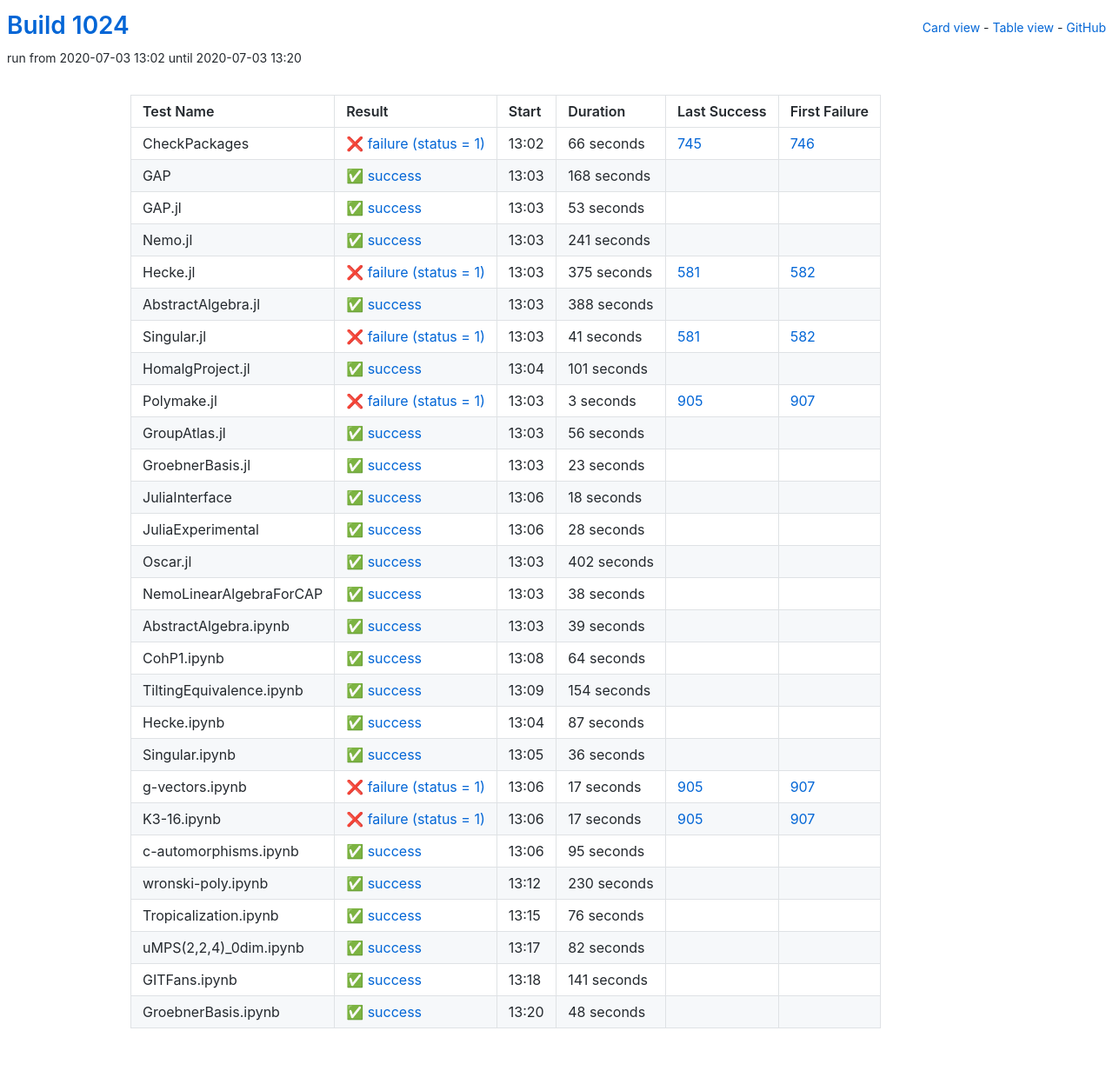
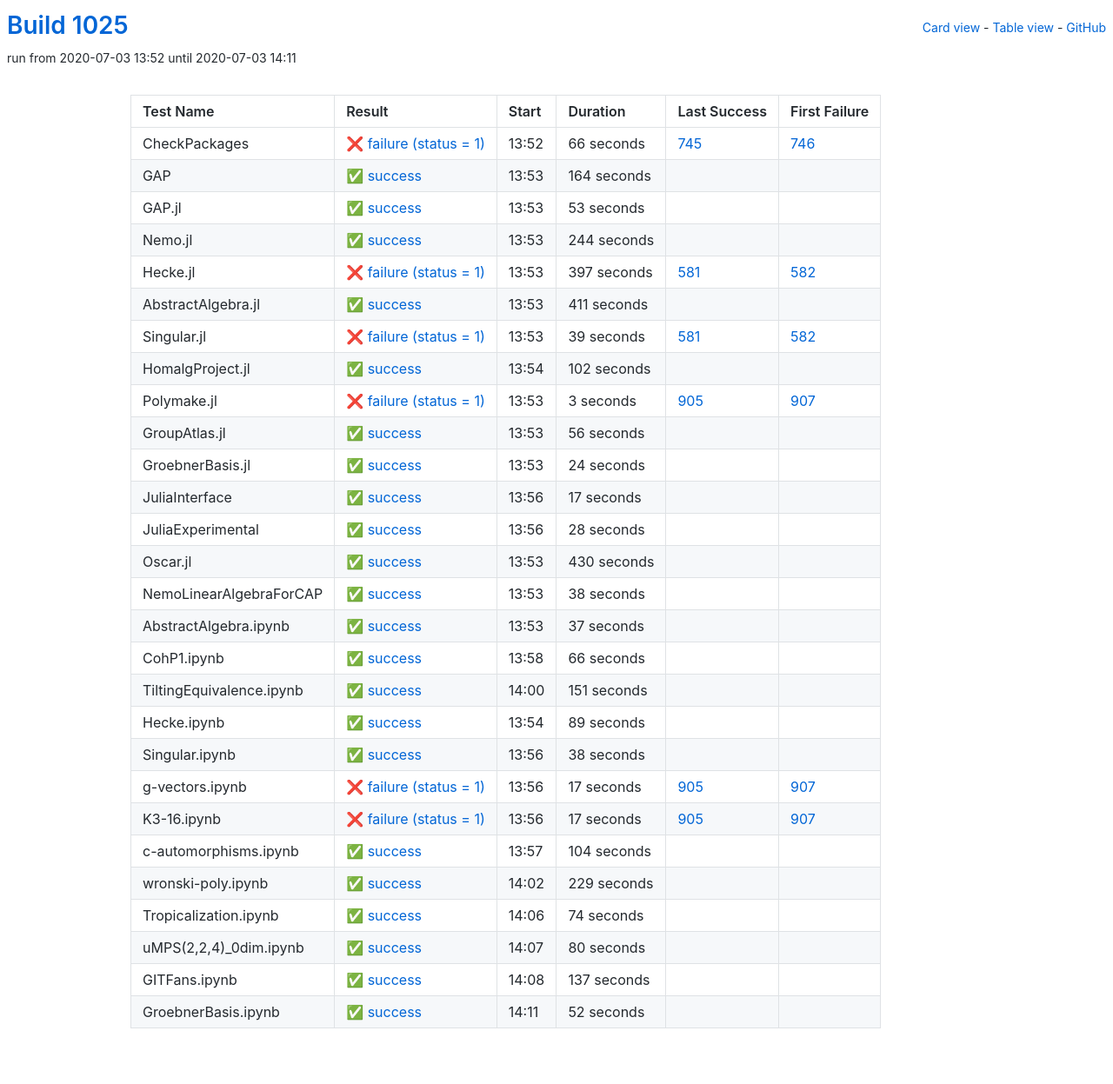
Before and after one commit to oscar-system/oscar-ci-status-1.4, a Jekyll site: the page built from table.html, in a window 1280 px wide. Shown: the whole page at 87% size. Built offline with Jekyll 4.4.1, drawn with Linux system fonts in a browser that asks for light colours.

Commit message:
Build #1025

```diff
--- a/_data/ci.yml
+++ b/_data/ci.yml
@@ -1,6 +1,6 @@
 ---
-build: 1024
-build_url: https://oscarci.mathematik.uni-kl.de/job/oscar-julia-1.4/1024/
+build: 1025
+build_url: https://oscarci.mathematik.uni-kl.de/job/oscar-julia-1.4/1025/
 job: oscar-julia-1.4
 organization: oscar-system
 repo: oscar-ci-status-1.4
@@ -8,8 +8,8 @@ repourl: https://github.com/oscar-system/oscar-ci-status-1.4
 tests:
 - name: CheckPackages
   id: checkpackages
-  log: https://oscarci.mathematik.uni-kl.de/job/oscar-julia-1.4/1024/artifact/logs/build-1024/CheckPackages.log
-  start: 2020-07-03 13:02
+  log: https://oscarci.mathematik.uni-kl.de/job/oscar-julia-1.4/1025/artifact/logs/build-1025/CheckPackages.log
+  start: 2020-07-03 13:52
   success: false
   exitcode: 1
   status: failure
@@ -20,20 +20,20 @@ tests:
   first_failure_url: https://oscarci.mathematik.uni-kl.de/job/oscar-julia-1.4/746/
 - name: GAP
   id: gap
-  log: https://oscarci.mathematik.uni-kl.de/job/oscar-julia-1.4/1024/artifact/logs/build-1024/GAP.log
-  start: 2020-07-03 13:03
+  log: https://oscarci.mathematik.uni-kl.de/job/oscar-julia-1.4/1025/artifact/logs/build-1025/GAP.log
+  start: 2020-07-03 13:53
   success: true
   exitcode: 0
   status: success
-  duration: 168
+  duration: 164
   last_success: false
   last_success_url:
   first_failure: false
   first_failure_url:
 - name: GAP.jl
   id: gap-jl
-  log: https://oscarci.mathematik.uni-kl.de/job/oscar-julia-1.4/1024/artifact/logs/build-1024/GAP.jl.log
-  start: 2020-07-03 13:03
+  log: https://oscarci.mathematik.uni-kl.de/job/oscar-julia-1.4/1025/artifact/logs/build-1025/GAP.jl.log
+  start: 2020-07-03 13:53
   success: true
   exitcode: 0
   status: success
@@ -44,68 +44,68 @@ tests:
   first_failure_url:
 - name: Nemo.jl
   id: nemo-jl
-  log: https://oscarci.mathematik.uni-kl.de/job/oscar-julia-1.4/1024/artifact/logs/build-1024/Nemo.jl.log
-  start: 2020-07-03 13:03
+  log: https://oscarci.mathematik.uni-kl.de/job/oscar-julia-1.4/1025/artifact/logs/build-1025/Nemo.jl.log
+  start: 2020-07-03 13:53
   success: true
   exitcode: 0
   status: success
-  duration: 241
+  duration: 244
   last_success: false
   last_success_url:
   first_failure: false
   first_failure_url:
 - name: Hecke.jl
   id: hecke-jl
-  log: https://oscarci.mathematik.uni-kl.de/job/oscar-julia-1.4/1024/artifact/logs/build-1024/Hecke.jl.log
-  start: 2020-07-03 13:03
+  log: https://oscarci.mathematik.uni-kl.de/job/oscar-julia-1.4/1025/artifact/logs/build-1025/Hecke.jl.log
+  start: 2020-07-03 13:53
   success: false
   exitcode: 1
   status: failure
-  duration: 375
+  duration: 397
   last_success: 581
   last_success_url: https://oscarci.mathematik.uni-kl.de/job/oscar-julia-1.4/581/
   first_failure: 582
   first_failure_url: https://oscarci.mathematik.uni-kl.de/job/oscar-julia-1.4/582/
 - name: AbstractAlgebra.jl
   id: abstractalgebra-jl
-  log: https://oscarci.mathematik.uni-kl.de/job/oscar-julia-1.4/1024/artifact/logs/build-1024/AbstractAlgebra.jl.log
-  start: 2020-07-03 13:03
+  log: https://oscarci.mathematik.uni-kl.de/job/oscar-julia-1.4/1025/artifact/logs/build-1025/AbstractAlgebra.jl.log
+  start: 2020-07-03 13:53
   success: true
   exitcode: 0
   status: success
-  duration: 388
+  duration: 411
   last_success: false
   last_success_url:
   first_failure: false
   first_failure_url:
 - name: Singular.jl
   id: singular-jl
-  log: https://oscarci.mathematik.uni-kl.de/job/oscar-julia-1.4/1024/artifact/logs/build-1024/Singular.jl.log
-  start: 2020-07-03 13:03
+  log: https://oscarci.mathematik.uni-kl.de/job/oscar-julia-1.4/1025/artifact/logs/build-1025/Singular.jl.log
+  start: 2020-07-03 13:53
   success: false
   exitcode: 1
   status: failure
-  duration: 41
+  duration: 39
   last_success: 581
   last_success_url: https://oscarci.mathematik.uni-kl.de/job/oscar-julia-1.4/581/
   first_failure: 582
   first_failure_url: https://oscarci.mathematik.uni-kl.de/job/oscar-julia-1.4/582/
 - name: HomalgProject.jl
   id: homalgproject-jl
-  log: https://oscarci.mathematik.uni-kl.de/job/oscar-julia-1.4/1024/artifact/logs/build-1024/HomalgProject.jl.log
-  start: 2020-07-03 13:04
+  log: https://oscarci.mathematik.uni-kl.de/job/oscar-julia-1.4/1025/artifact/logs/build-1025/HomalgProject.jl.log
+  start: 2020-07-03 13:54
   success: true
   exitcode: 0
   status: success
-  duration: 101
+  duration: 102
   last_success: false
   last_success_url:
   first_failure: false
   first_failure_url:
 - name: Polymake.jl
   id: polymake-jl
-  log: https://oscarci.mathematik.uni-kl.de/job/oscar-julia-1.4/1024/artifact/logs/build-1024/Polymake.jl.log
-  start: 2020-07-03 13:03
+  log: https://oscarci.mathematik.uni-kl.de/job/oscar-julia-1.4/1025/artifact/logs/build-1025/Polymake.jl.log
+  start: 2020-07-03 13:53
   success: false
   exitcode: 1
   status: failure
@@ -116,8 +116,8 @@ tests:
   first_failure_url: https://oscarci.mathematik.uni-kl.de/job/oscar-julia-1.4/907/
 - name: GroupAtlas.jl
   id: groupatlas-jl
-  log: https://oscarci.mathematik.uni-kl.de/job/oscar-julia-1.4/1024/artifact/logs/build-1024/GroupAtlas.jl.log
-  start: 2020-07-03 13:03
+  log: https://oscarci.mathematik.uni-kl.de/job/oscar-julia-1.4/1025/artifact/logs/build-1025/GroupAtlas.jl.log
+  start: 2020-07-03 13:53
   success: true
   exitcode: 0
   status: success
@@ -128,32 +128,32 @@ tests:
   first_failure_url:
 - name: GroebnerBasis.jl
   id: groebnerbasis-jl
-  log: https://oscarci.mathematik.uni-kl.de/job/oscar-julia-1.4/1024/artifact/logs/build-1024/GroebnerBasis.jl.log
-  start: 2020-07-03 13:03
+  log: https://oscarci.mathematik.uni-kl.de/job/oscar-julia-1.4/1025/artifact/logs/build-1025/GroebnerBasis.jl.log
+  start: 2020-07-03 13:53
   success: true
   exitcode: 0
   status: success
-  duration: 23
+  duration: 24
   last_success: false
   last_success_url:
   first_failure: false
   first_failure_url:
 - name: JuliaInterface
   id: juliainterface
-  log: https://oscarci.mathematik.uni-kl.de/job/oscar-julia-1.4/1024/artifact/logs/build-1024/JuliaInterface.log
-  start: 2020-07-03 13:06
+  log: https://oscarci.mathematik.uni-kl.de/job/oscar-julia-1.4/1025/artifact/logs/build-1025/JuliaInterface.log
+  start: 2020-07-03 13:56
   success: true
   exitcode: 0
   status: success
-  duration: 18
+  duration: 17
   last_success: false
   last_success_url:
   first_failure: false
   first_failure_url:
 - name: JuliaExperimental
   id: juliaexperimental
-  log: https://oscarci.mathematik.uni-kl.de/job/oscar-julia-1.4/1024/artifact/logs/build-1024/JuliaExperimental.log
-  start: 2020-07-03 13:06
+  log: https://oscarci.mathematik.uni-kl.de/job/oscar-julia-1.4/1025/artifact/logs/build-1025/JuliaExperimental.log
+  start: 2020-07-03 13:56
   success: true
   exitcode: 0
   status: success
@@ -164,20 +164,20 @@ tests:
   first_failure_url:
 - name: Oscar.jl
   id: oscar-jl
-  log: https://oscarci.mathematik.uni-kl.de/job/oscar-julia-1.4/1024/artifact/logs/build-1024/Oscar.jl.log
-  start: 2020-07-03 13:03
+  log: https://oscarci.mathematik.uni-kl.de/job/oscar-julia-1.4/1025/artifact/logs/build-1025/Oscar.jl.log
+  start: 2020-07-03 13:53
   success: true
   exitcode: 0
   status: success
-  duration: 402
+  duration: 430
   last_success: false
   last_success_url:
   first_failure: false
   first_failure_url:
 - name: NemoLinearAlgebraForCAP
   id: nemolinearalgebraforcap
-  log: https://oscarci.mathematik.uni-kl.de/job/oscar-julia-1.4/1024/artifact/logs/build-1024/NemoLinearAlgebraForCAP.log
-  start: 2020-07-03 13:03
+  log: https://oscarci.mathematik.uni-kl.de/job/oscar-julia-1.4/1025/artifact/logs/build-1025/NemoLinearAlgebraForCAP.log
+  start: 2020-07-03 13:53
   success: true
   exitcode: 0
   status: success
@@ -188,68 +188,68 @@ tests:
   first_failure_url:
 - name: AbstractAlgebra.ipynb
   id: abstractalgebra-ipynb
-  log: https://oscarci.mathematik.uni-kl.de/job/oscar-julia-1.4/1024/artifact/logs/build-1024/AbstractAlgebra.ipynb.log
-  start: 2020-07-03 13:03
+  log: https://oscarci.mathematik.uni-kl.de/job/oscar-julia-1.4/1025/artifact/logs/build-1025/AbstractAlgebra.ipynb.log
+  start: 2020-07-03 13:53
   success: true
   exitcode: 0
   status: success
-  duration: 39
+  duration: 37
   last_success: false
   last_success_url:
   first_failure: false
   first_failure_url:
 - name: CohP1.ipynb
   id: cohp1-ipynb
-  log: https://oscarci.mathematik.uni-kl.de/job/oscar-julia-1.4/1024/artifact/logs/build-1024/CohP1.ipynb.log
-  start: 2020-07-03 13:08
+  log: https://oscarci.mathematik.uni-kl.de/job/oscar-julia-1.4/1025/artifact/logs/build-1025/CohP1.ipynb.log
+  start: 2020-07-03 13:58
   success: true
   exitcode: 0
   status: success
-  duration: 64
+  duration: 66
   last_success: false
   last_success_url:
   first_failure: false
   first_failure_url:
 - name: TiltingEquivalence.ipynb
   id: tiltingequivalence-ipynb
-  log: https://oscarci.mathematik.uni-kl.de/job/oscar-julia-1.4/1024/artifact/logs/build-1024/TiltingEquivalence.ipynb.log
-  start: 2020-07-03 13:09
+  log: https://oscarci.mathematik.uni-kl.de/job/oscar-julia-1.4/1025/artifact/logs/build-1025/TiltingEquivalence.ipynb.log
+  start: 2020-07-03 14:00
   success: true
   exitcode: 0
   status: success
-  duration: 154
+  duration: 151
   last_success: false
   last_success_url:
   first_failure: false
   first_failure_url:
 - name: Hecke.ipynb
   id: hecke-ipynb
-  log: https://oscarci.mathematik.uni-kl.de/job/oscar-julia-1.4/1024/artifact/logs/build-1024/Hecke.ipynb.log
-  start: 2020-07-03 13:04
+  log: https://oscarci.mathematik.uni-kl.de/job/oscar-julia-1.4/1025/artifact/logs/build-1025/Hecke.ipynb.log
+  start: 2020-07-03 13:54
   success: true
   exitcode: 0
   status: success
-  duration: 87
+  duration: 89
   last_success: false
   last_success_url:
   first_failure: false
   first_failure_url:
 - name: Singular.ipynb
   id: singular-ipynb
-  log: https://oscarci.mathematik.uni-kl.de/job/oscar-julia-1.4/1024/artifact/logs/build-1024/Singular.ipynb.log
-  start: 2020-07-03 13:05
+  log: https://oscarci.mathematik.uni-kl.de/job/oscar-julia-1.4/1025/artifact/logs/build-1025/Singular.ipynb.log
+  start: 2020-07-03 13:56
   success: true
   exitcode: 0
   status: success
-  duration: 36
+  duration: 38
   last_success: false
   last_success_url:
   first_failure: false
   first_failure_url:
 - name: g-vectors.ipynb
   id: g-vectors-ipynb
-  log: https://oscarci.mathematik.uni-kl.de/job/oscar-julia-1.4/1024/artifact/logs/build-1024/g-vectors.ipynb.log
-  start: 2020-07-03 13:06
+  log: https://oscarci.mathematik.uni-kl.de/job/oscar-julia-1.4/1025/artifact/logs/build-1025/g-vectors.ipynb.log
+  start: 2020-07-03 13:56
   success: false
   exitcode: 1
   status: failure
@@ -260,8 +260,8 @@ tests:
   first_failure_url: https://oscarci.mathematik.uni-kl.de/job/oscar-julia-1.4/907/
 - name: K3-16.ipynb
   id: k3-16-ipynb
-  log: https://oscarci.mathematik.uni-kl.de/job/oscar-julia-1.4/1024/artifact/logs/build-1024/K3-16.ipynb.log
-  start: 2020-07-03 13:06
+  log: https://oscarci.mathematik.uni-kl.de/job/oscar-julia-1.4/1025/artifact/logs/build-1025/K3-16.ipynb.log
+  start: 2020-07-03 13:56
   success: false
   exitcode: 1
   status: failure
@@ -272,72 +272,72 @@ tests:
   first_failure_url: https://oscarci.mathematik.uni-kl.de/job/oscar-julia-1.4/907/
 - name: c-automorphisms.ipynb
   id: c-automorphisms-ipynb
-  log: https://oscarci.mathematik.uni-kl.de/job/oscar-julia-1.4/1024/artifact/logs/build-1024/c-automorphisms.ipynb.log
-  start: 2020-07-03 13:06
+  log: https://oscarci.mathematik.uni-kl.de/job/oscar-julia-1.4/1025/artifact/logs/build-1025/c-automorphisms.ipynb.log
+  start: 2020-07-03 13:57
   success: true
   exitcode: 0
   status: success
-  duration: 95
+  duration: 104
   last_success: false
   last_success_url:
   first_failure: false
   first_failure_url:
 - name: wronski-poly.ipynb
   id: wronski-poly-ipynb
-  log: https://oscarci.mathematik.uni-kl.de/job/oscar-julia-1.4/1024/artifact/logs/build-1024/wronski-poly.ipynb.log
-  start: 2020-07-03 13:12
+  log: https://oscarci.mathematik.uni-kl.de/job/oscar-julia-1.4/1025/artifact/logs/build-1025/wronski-poly.ipynb.log
+  start: 2020-07-03 14:02
   success: true
   exitcode: 0
   status: success
-  duration: 230
+  duration: 229
   last_success: false
   last_success_url:
   first_failure: false
   first_failure_url:
 - name: Tropicalization.ipynb
   id: tropicalization-ipynb
-  log: https://oscarci.mathematik.uni-kl.de/job/oscar-julia-1.4/1024/artifact/logs/build-1024/Tropicalization.ipynb.log
-  start: 2020-07-03 13:15
+  log: https://oscarci.mathematik.uni-kl.de/job/oscar-julia-1.4/1025/artifact/logs/build-1025/Tropicalization.ipynb.log
+  start: 2020-07-03 14:06
   success: true
   exitcode: 0
   status: success
-  duration: 76
+  duration: 74
   last_success: false
   last_success_url:
   first_failure: false
   first_failure_url:
 - name: uMPS(2,2,4)_0dim.ipynb
   id: umps-2-2-4-0dim-ipynb
-  log: https://oscarci.mathematik.uni-kl.de/job/oscar-julia-1.4/1024/artifact/logs/build-1024/uMPS-2-2-4-_0dim.ipynb.log
-  start: 2020-07-03 13:17
+  log: https://oscarci.mathematik.uni-kl.de/job/oscar-julia-1.4/1025/artifact/logs/build-1025/uMPS-2-2-4-_0dim.ipynb.log
+  start: 2020-07-03 14:07
   success: true
   exitcode: 0
   status: success
-  duration: 82
+  duration: 80
   last_success: false
   last_success_url:
   first_failure: false
   first_failure_url:
 - name: GITFans.ipynb
   id: gitfans-ipynb
-  log: https://oscarci.mathematik.uni-kl.de/job/oscar-julia-1.4/1024/artifact/logs/build-1024/GITFans.ipynb.log
-  start: 2020-07-03 13:18
+  log: https://oscarci.mathematik.uni-kl.de/job/oscar-julia-1.4/1025/artifact/logs/build-1025/GITFans.ipynb.log
+  start: 2020-07-03 14:08
   success: true
   exitcode: 0
   status: success
-  duration: 141
+  duration: 137
   last_success: false
   last_success_url:
   first_failure: false
   first_failure_url:
 - name: GroebnerBasis.ipynb
   id: groebnerbasis-ipynb
-  log: https://oscarci.mathematik.uni-kl.de/job/oscar-julia-1.4/1024/artifact/logs/build-1024/GroebnerBasis.ipynb.log
-  start: 2020-07-03 13:20
+  log: https://oscarci.mathematik.uni-kl.de/job/oscar-julia-1.4/1025/artifact/logs/build-1025/GroebnerBasis.ipynb.log
+  start: 2020-07-03 14:11
   success: true
   exitcode: 0
   status: success
-  duration: 48
+  duration: 52
   last_success: false
   last_success_url:
   first_failure: false
```
Also changed, not shown: README.md.
